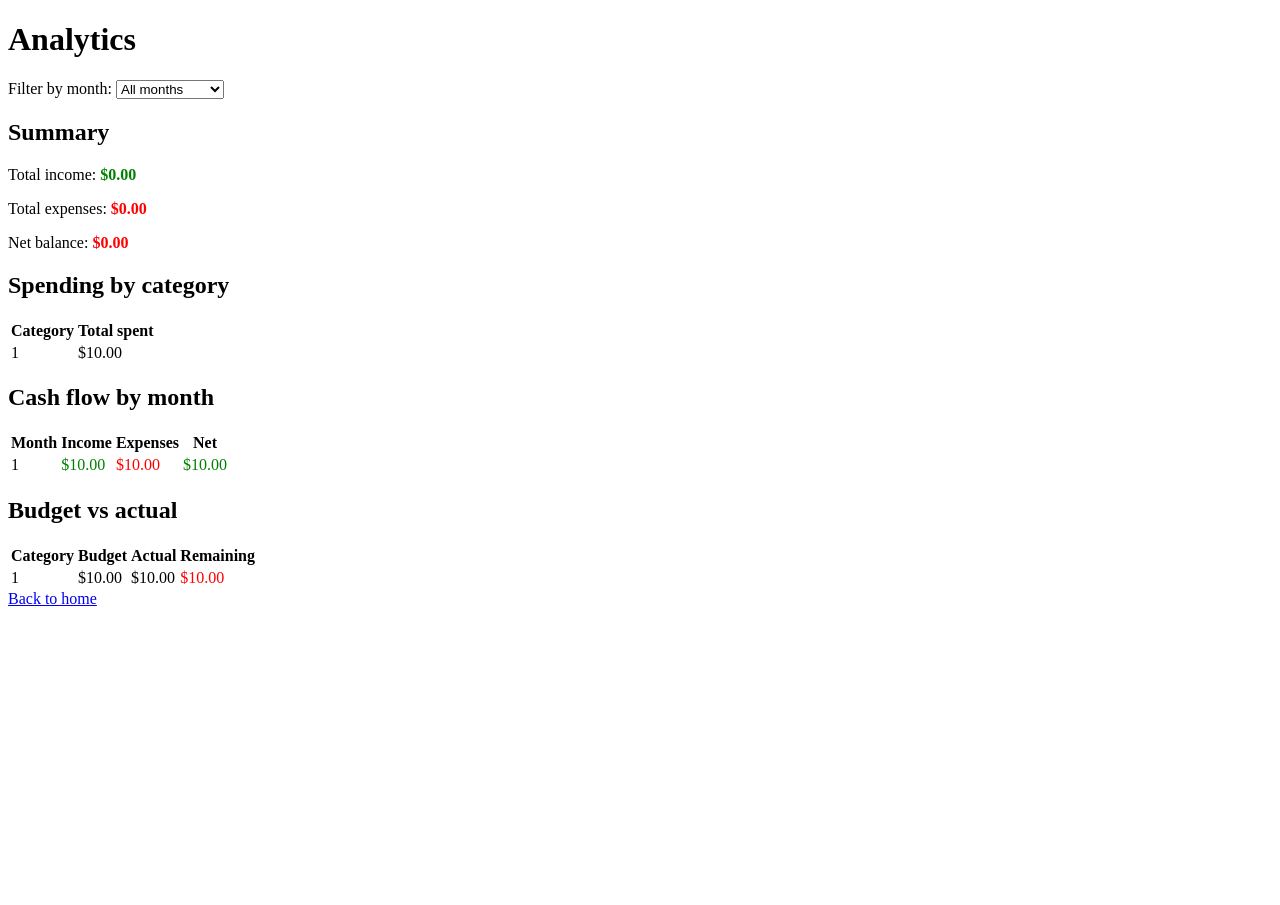
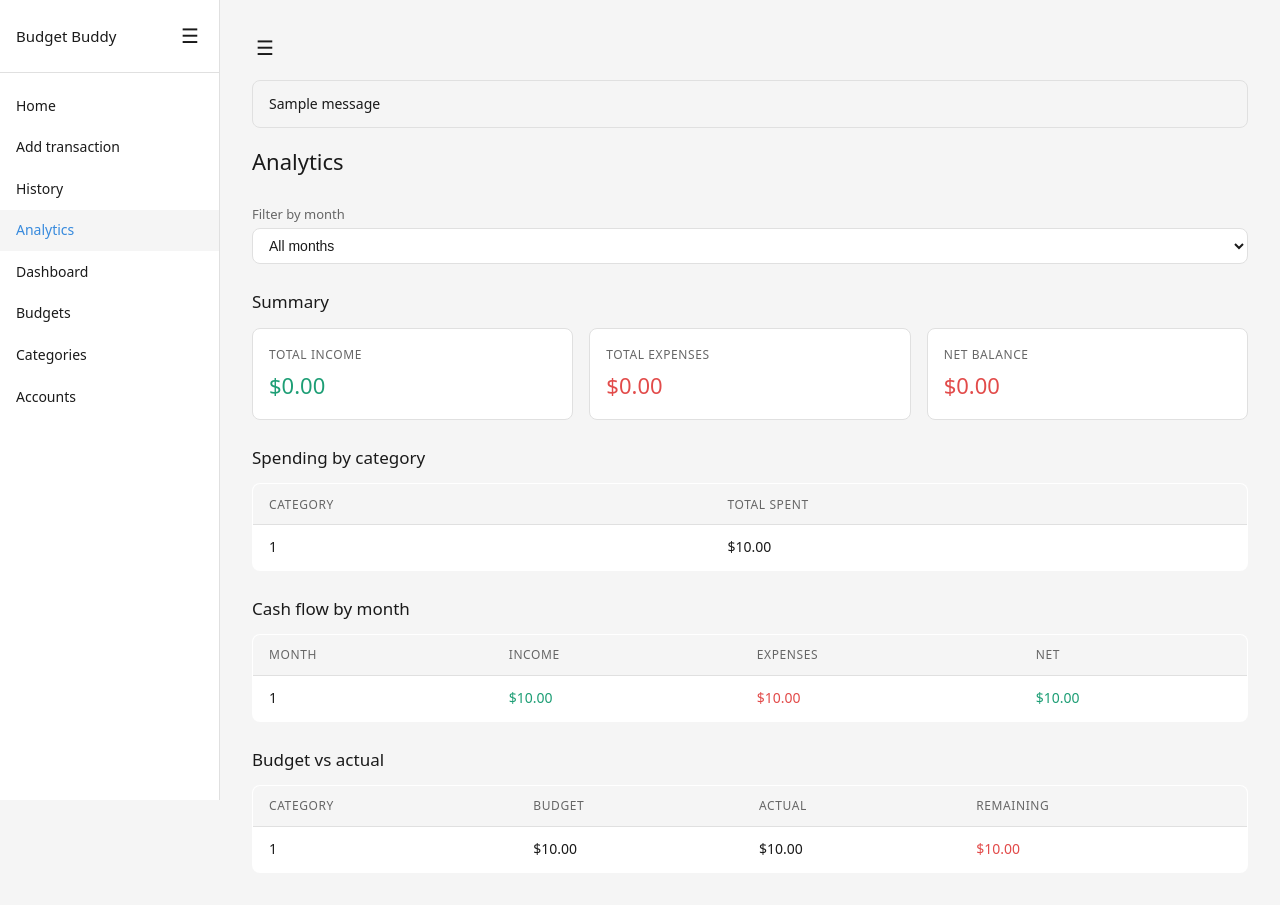
Before and after one commit to CaddisMaster/budget-buddy-archive, a Python web app: template app/templates/analytics.html in a window 1280 px wide. Before the commit the page ends 606 px from the top, so only its background shows below. Run offline with Jinja, Linux system fonts and the light colour scheme; the template is opened without the code that fills it: most values are stand-ins (such as "Sample title", 1, 10 or a date in 2020); one stand-in notice (Sample message) is shown.

Commit message:
add base CSS stylesheet and collapsible sidebar

```diff
--- /dev/null
+++ b/app/static/style.css
@@ -0,0 +1,108 @@
+/* Reset */
+*, *::before, *::after { box-sizing: border-box; margin: 0; padding: 0; }
+
+/* Variables */
+:root {
+  --sidebar-width: 220px;
+  --sidebar-collapsed: 0px;
+  --accent: #378ADD;
+  --accent-hover: #185FA5;
+  --text: #1a1a1a;
+  --text-muted: #666;
+  --border: #e0e0e0;
+  --bg: #f5f5f5;
+  --surface: #ffffff;
+  --success: #1D9E75;
+  --danger: #E24B4A;
+  --radius: 8px;
+}
+@media (prefers-color-scheme: dark) {
+  :root {
+    --text: #f0f0f0;
+    --text-muted: #aaa;
+    --border: #333;
+    --bg: #1a1a1a;
+    --surface: #242424;
+  }
+}
+
+/* Base */
+body { font-family: system-ui, sans-serif; font-size: 15px; color: var(--text); background: var(--bg); line-height: 1.6; }
+a { color: var(--accent); text-decoration: none; }
+a:hover { color: var(--accent-hover); }
+h1 { font-size: 22px; font-weight: 500; margin-bottom: 1.5rem; }
+h2 { font-size: 17px; font-weight: 500; margin: 1.5rem 0 0.75rem; }
+
+/* Layout */
+.app-wrapper { display: flex; min-height: 100vh; }
+
+/* Sidebar */
+.sidebar {
+  width: var(--sidebar-width);
+  background: var(--surface);
+  border-right: 1px solid var(--border);
+  display: flex;
+  flex-direction: column;
+  position: fixed;
+  top: 0; left: 0; bottom: 0;
+  transition: transform 0.25s ease;
+  z-index: 100;
+  overflow: hidden;
+}
+.sidebar.collapsed { transform: translateX(calc(-1 * var(--sidebar-width))); }
+.sidebar-header { padding: 1.25rem 1rem; border-bottom: 1px solid var(--border); display: flex; align-items: center; justify-content: space-between; }
+.sidebar-title { font-weight: 500; font-size: 15px; }
+.sidebar nav { padding: 0.75rem 0; }
+.sidebar nav a { display: flex; align-items: center; gap: 10px; padding: 0.6rem 1rem; color: var(--text); font-size: 14px; transition: background 0.15s; }
+.sidebar nav a:hover { background: var(--bg); color: var(--accent); }
+.sidebar nav a.active { background: var(--bg); color: var(--accent); font-weight: 500; }
+
+/* Main content */
+.main-content { flex: 1; margin-left: var(--sidebar-width); padding: 2rem; transition: margin-left 0.25s ease; }
+.main-content.expanded { margin-left: 0; }
+
+/* Hamburger */
+.hamburger { background: none; border: none; cursor: pointer; padding: 4px; color: var(--text); font-size: 20px; display: flex; align-items: center; }
+.hamburger:hover { color: var(--accent); }
+
+/* Tables */
+table { width: 100%; border-collapse: collapse; background: var(--surface); border-radius: var(--radius); overflow: hidden; border: 1px solid var(--border); }
+th { text-align: left; padding: 0.65rem 1rem; font-size: 12px; font-weight: 500; text-transform: uppercase; letter-spacing: 0.05em; color: var(--text-muted); border-bottom: 1px solid var(--border); background: var(--bg); }
+td { padding: 0.7rem 1rem; font-size: 14px; border-bottom: 1px solid var(--border); }
+tr:last-child td { border-bottom: none; }
+tr:hover td { background: var(--bg); }
+
+/* Colour coding */
+.income { color: var(--success); }
+.expense { color: var(--danger); }
+
+/* Forms */
+label { display: block; font-size: 13px; color: var(--text-muted); margin-bottom: 4px; margin-top: 1rem; }
+input, select, textarea { width: 100%; padding: 0.5rem 0.75rem; border: 1px solid var(--border); border-radius: var(--radius); background: var(--surface); color: var(--text); font-size: 14px; }
+input:focus, select:focus { outline: none; border-color: var(--accent); }
+
+/* Buttons */
+.btn { display: inline-block; padding: 0.5rem 1.25rem; border-radius: var(--radius); border: 1px solid var(--border); background: var(--surface); color: var(--text); font-size: 14px; cursor: pointer; transition: background 0.15s; }
+.btn:hover { background: var(--bg); }
+.btn-primary { background: var(--accent); color: #fff; border-color: var(--accent); }
+.btn-primary:hover { background: var(--accent-hover); border-color: var(--accent-hover); }
+.btn-danger { background: var(--danger); color: #fff; border-color: var(--danger); }
+
+/* Flash messages */
+.flash { padding: 0.75rem 1rem; border-radius: var(--radius); margin-bottom: 1rem; font-size: 14px; background: var(--bg); border: 1px solid var(--border); }
+
+/* Cards */
+.card { background: var(--surface); border: 1px solid var(--border); border-radius: var(--radius); padding: 1.25rem; margin-bottom: 1rem; }
+
+/* Summary stats */
+.stats-grid { display: grid; grid-template-columns: repeat(auto-fit, minmax(160px, 1fr)); gap: 1rem; margin-bottom: 1.5rem; }
+.stat-card { background: var(--surface); border: 1px solid var(--border); border-radius: var(--radius); padding: 1rem; }
+.stat-label { font-size: 12px; color: var(--text-muted); text-transform: uppercase; letter-spacing: 0.05em; }
+.stat-value { font-size: 22px; font-weight: 500; margin-top: 4px; }
+
+/* Mobile */
+@media (max-width: 768px) {
+  .sidebar { transform: translateX(calc(-1 * var(--sidebar-width))); }
+  .sidebar.open { transform: translateX(0); }
+  .main-content { margin-left: 0; }
+}
--- a/app/templates/analytics.html
+++ b/app/templates/analytics.html
@@ -1,23 +1,31 @@
-<!DOCTYPE html>
-<html>
-<head><title>Analytics</title></head>
-<body>
+{% extends 'base.html' %}
+{% block title %}Analytics — Budget Buddy{% endblock %}
+{% block content %}
 <h1>Analytics</h1>
-        <form method="get">
-    <label>Filter by month:
+<form method="get" style="margin-bottom:1rem">
+    <label>Filter by month</label>
     <select name="month" onchange="this.form.submit()">
         <option value="">All months</option>
         {% for m in months %}
         <option value="{{ m }}" {% if m == selected_month %}selected{% endif %}>{{ m }}</option>
         {% endfor %}
     </select>
-    </label>
 </form>
 <h2>Summary</h2>
-    <p>Total income: <strong style="color: green;">${{ "%.2f"|format(total_income) }}</strong></p>
-    <p>Total expenses: <strong style="color: red;">${{ "%.2f"|format(total_expenses) }}</strong></p>
-    <p>Net balance: <strong style="color: {% if net_balance >= 0 %}green{% else %}red{% endif %};">${{ "%.2f"|format(net_balance) }}</strong></p>
-
+<div class="stats-grid">
+    <div class="stat-card">
+        <div class="stat-label">Total income</div>
+        <div class="stat-value income">${{ "%.2f"|format(total_income) }}</div>
+    </div>
+    <div class="stat-card">
+        <div class="stat-label">Total expenses</div>
+        <div class="stat-value expense">${{ "%.2f"|format(total_expenses) }}</div>
+    </div>
+    <div class="stat-card">
+        <div class="stat-label">Net balance</div>
+        <div class="stat-value {% if net_balance >= 0 %}income{% else %}expense{% endif %}">${{ "%.2f"|format(net_balance) }}</div>
+    </div>
+</div>
 <h2>Spending by category</h2>
 <table>
     <tr><th>Category</th><th>Total spent</th></tr>
@@ -31,15 +39,12 @@
     {% for row in cash_flow %}
     <tr>
         <td>{{ row[0] }}</td>
-            <td style="color:green">${{ "%.2f"|format(row[1]) }}</td>
-            <td style="color:red">${{ "%.2f"|format(row[2]) }}</td>
-            <td style="color: {% if row[1] - row[2] >= 0 %}green{% else %}red{% endif %};">
-                ${{ "%.2f"|format(row[1] - row[2]) }}
-            </td>
+        <td class="income">${{ "%.2f"|format(row[1]) }}</td>
+        <td class="expense">${{ "%.2f"|format(row[2]) }}</td>
+        <td class="{% if row[1] - row[2] >= 0 %}income{% else %}expense{% endif %}">${{ "%.2f"|format(row[1] - row[2]) }}</td>
     </tr>
     {% endfor %}
 </table>
-
 <h2>Budget vs actual</h2>
 <table>
     <tr><th>Category</th><th>Budget</th><th>Actual</th><th>Remaining</th></tr>
@@ -48,18 +53,12 @@
         <td>{{ row[0] }}</td>
         <td>${{ "%.2f"|format(row[1]) }}</td>
         <td>${{ "%.2f"|format(row[2]) }}</td>
-            <td style="color: {% if row[3] >= 0 %}green{% else %}red{% endif %};">
-                ${{ "%.2f"|format(row[3]) }}
-            </td>
+        <td class="{% if row[3] >= 0 %}income{% else %}expense{% endif %}">${{ "%.2f"|format(row[3]) }}</td>
     </tr>
     {% endfor %}
 </table>
 <script>
     const cashFlowData = {{ cash_flow_json | safe }};
     const movingAvgData = {{ moving_avg_json | safe }};
-        console.log('Cash flow data ready:', cashFlowData);
-        console.log('Moving avg data ready:', movingAvgData);
 </script>
-    <a href="/">Back to home</a>
-</body>
-</html>
+{% endblock %}
--- /dev/null
+++ b/app/templates/base.html
@@ -0,0 +1,46 @@
+<!DOCTYPE html>
+<html lang="en">
+<head>
+  <meta charset="UTF-8">
+  <meta name="viewport" content="width=device-width, initial-scale=1.0">
+  <title>{% block title %}Budget Buddy{% endblock %}</title>
+  <link rel="stylesheet" href="{{ url_for('static', filename='style.css') }}">
+</head>
+<body>
+<div class="app-wrapper">
+  <aside class="sidebar" id="sidebar">
+    <div class="sidebar-header">
+      <span class="sidebar-title">Budget Buddy</span>
+      <button class="hamburger" onclick="toggleSidebar()" aria-label="Close menu">☰</button>
+    </div>
+    <nav>
+      <a href="/" {% if request.path == '/' %}class="active"{% endif %}>Home</a>
+      <a href="/transactions/new" {% if '/transactions/new' in request.path %}class="active"{% endif %}>Add transaction</a>
+      <a href="/transactions" {% if request.path == '/transactions' %}class="active"{% endif %}>History</a>
+      <a href="/analytics" {% if '/analytics' in request.path %}class="active"{% endif %}>Analytics</a>
+      <a href="/dashboard" {% if '/dashboard' in request.path %}class="active"{% endif %}>Dashboard</a>
+      <a href="/budgets" {% if '/budgets' in request.path %}class="active"{% endif %}>Budgets</a>
+      <a href="/categories" {% if '/categories' in request.path %}class="active"{% endif %}>Categories</a>
+      <a href="/accounts" {% if '/accounts' in request.path %}class="active"{% endif %}>Accounts</a>
+    </nav>
+  </aside>
+  <main class="main-content" id="main">
+    <button class="hamburger" onclick="toggleSidebar()" aria-label="Open menu" style="margin-bottom:1rem">☰</button>
+    {% with messages = get_flashed_messages() %}
+    {% if messages %}
+    <div class="flash">{% for m in messages %}{{ m }}{% endfor %}</div>
+    {% endif %}
+    {% endwith %}
+    {% block content %}{% endblock %}
+  </main>
+</div>
+<script>
+function toggleSidebar() {
+  const sidebar = document.getElementById('sidebar');
+  const main = document.getElementById('main');
+  sidebar.classList.toggle('collapsed');
+  main.classList.toggle('expanded');
+}
+</script>
+</body>
+</html>
```
Also changed, not shown: app/templates/accounts.html (+11 -16 lines), app/templates/budgets.html (+13 -20 lines), app/templates/categories.html (+9 -13 lines), app/templates/dashboard.html (+12 -45 lines), app/templates/delete_account.html (+12 -10 lines), app/templates/delete_budget.html (+13 -10 lines), app/templates/delete_category.html (+12 -10 lines), app/templates/delete_transaction.html (+12 -10 lines), app/templates/edit_account.html (+11 -14 lines), app/templates/edit_budget.html (+15 -17 lines), app/templates/edit_category.html (+15 -16 lines), app/templates/edit_transaction.html (+17 -20 lines), app/templates/history.html (+6 -16 lines), app/templates/index.html (+6 -16 lines), 1 more files. Lines whose indentation alone changed are shown as unchanged.
